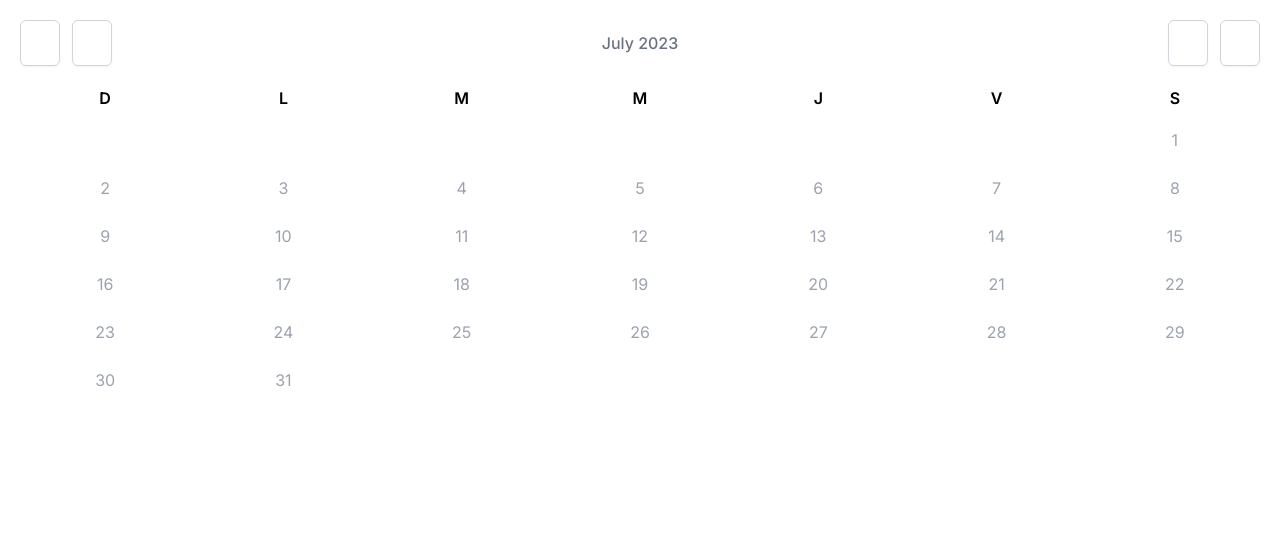
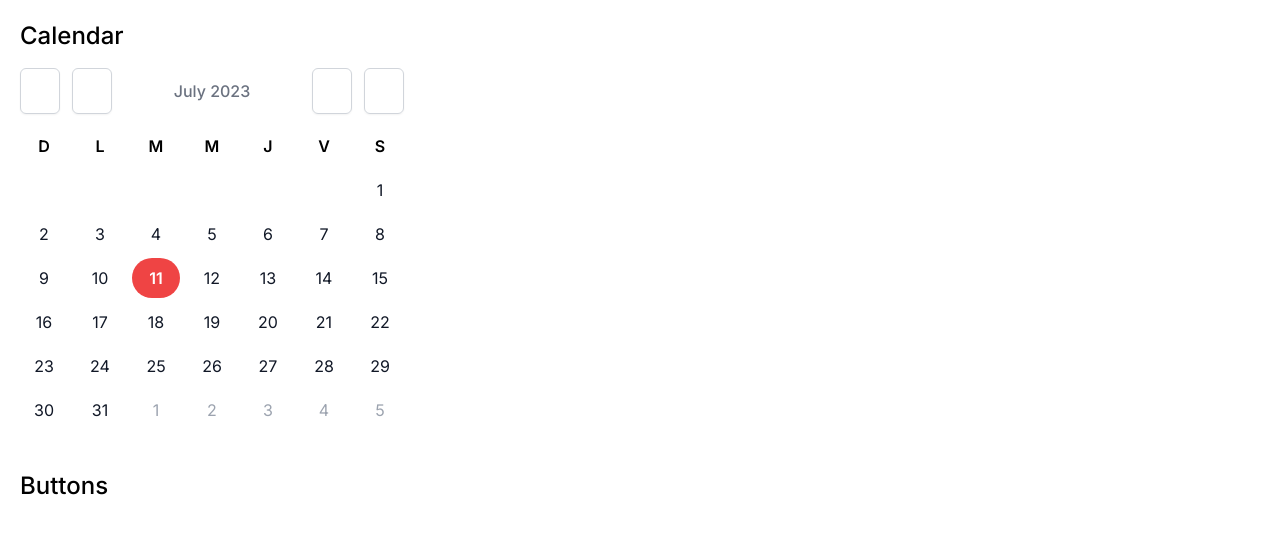
Before and after one commit to falcondpr/ui, a React (Vite) app: page / in a window 1280 px wide. Shown: the top 534 px of the page. Built offline with nearby package versions, Linux system fonts and the light colour scheme; some icons are missing.

Commit message:
feat: calendar ui finish

```diff
--- a/src/App.tsx
+++ b/src/App.tsx
@@ -2,8 +2,15 @@ import Calendar from "./components/Calendar";
 
 function App() {
   return (
-    <div className="p-5">
-      <Calendar />
+    <div className="p-5 flex flex-col gap-y-10">
+      <div>
+        <h3 className="font-medium mb-4 text-2xl">Calendar</h3>
+        <Calendar />
+      </div>
+
+      <div>
+        <h3 className="font-medium mb-4 text-2xl">Buttons</h3>
+      </div>
     </div>
   );
 }
--- a/src/components/Calendar.tsx
+++ b/src/components/Calendar.tsx
@@ -3,8 +3,12 @@ import {
   add,
   eachDayOfInterval,
   endOfMonth,
+  endOfWeek,
   format,
   getDay,
+  isEqual,
+  isSameMonth,
+  isToday,
   parse,
   startOfToday,
 } from "date-fns";
@@ -14,8 +18,6 @@ import {
   FaAnglesLeft,
   FaAnglesRight,
 } from "react-icons/fa6";
-
-import { Text } from "../ui";
 
 function classNames(...classes: any) {
   return classes.filter(Boolean).join(" ");
@@ -33,7 +35,7 @@ let colStartClasses = [
 
 const Calendar = () => {
   const today = startOfToday();
-  // const [selectedDay, setSelectedDay] = useState(today);
+  const [selectedDay, setSelectedDay] = useState(today);
   const [currentMonth, setCurrentMonth] = useState(
     format(today, "MMM-yyyy")
   );
@@ -45,7 +47,7 @@ const Calendar = () => {
 
   let days = eachDayOfInterval({
     start: firstDayCurrentMonth,
-    end: endOfMonth(firstDayCurrentMonth),
+    end: endOfWeek(endOfMonth(firstDayCurrentMonth)),
   });
 
   const previousMonth = () => {
@@ -69,7 +71,7 @@ const Calendar = () => {
   };
 
   return (
-    <div>
+    <div className="max-w-sm">
       <div className="mb-5 flex items-center justify-between">
         <div className="flex items-center gap-3">
           <button
@@ -113,16 +115,44 @@ const Calendar = () => {
         <p className="text-center font-bold mb-3">V</p>
         <p className="text-center font-bold mb-3">S</p>
       </div>
-      <div className="grid grid-cols-7 gap-x-2 gap-y-3">
+      <div className="grid grid-cols-7 gap-x-2 gap-y-1">
         {days.map((day, index) => (
           <div
+            onClick={() => setSelectedDay(day)}
             key={day.toString()}
             className={classNames(
               index === 0 && colStartClasses[getDay(day)],
-              "py-1.5"
+              "cursor-pointer"
             )}
           >
-            <Text>{format(day, "d")}</Text>
+            <p
+              className={classNames(
+                isEqual(day, selectedDay) && "text-white",
+                !isEqual(day, selectedDay) &&
+                  isToday(day) &&
+                  "text-red-500",
+                !isEqual(day, selectedDay) &&
+                  !isToday(day) &&
+                  isSameMonth(day, today) &&
+                  "text-gray-900",
+                !isEqual(day, selectedDay) &&
+                  !isToday(day) &&
+                  !isSameMonth(day, today) &&
+                  "text-gray-400",
+                isEqual(day, selectedDay) &&
+                  isToday(day) &&
+                  "bg-red-500",
+                isEqual(day, selectedDay) &&
+                  !isToday(day) &&
+                  "bg-gray-900",
+                !isEqual(day, selectedDay) && "hover:bg-gray-200",
+                (isEqual(day, selectedDay) || isToday(day)) &&
+                  "font-semibold",
+                "text-center w-full py-2 rounded-full grid place-items-center"
+              )}
+            >
+              {format(day, "d")}
+            </p>
           </div>
         ))}
       </div>
```
